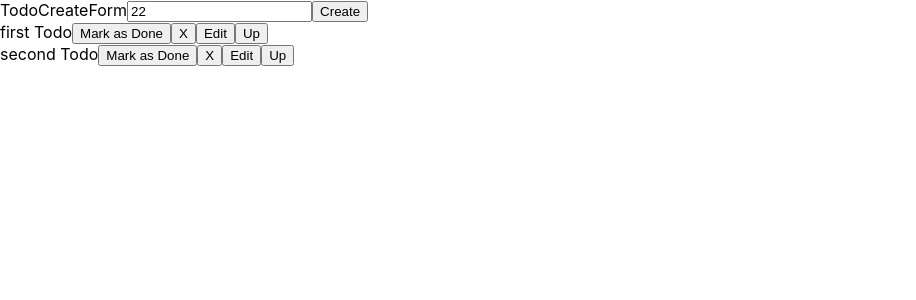
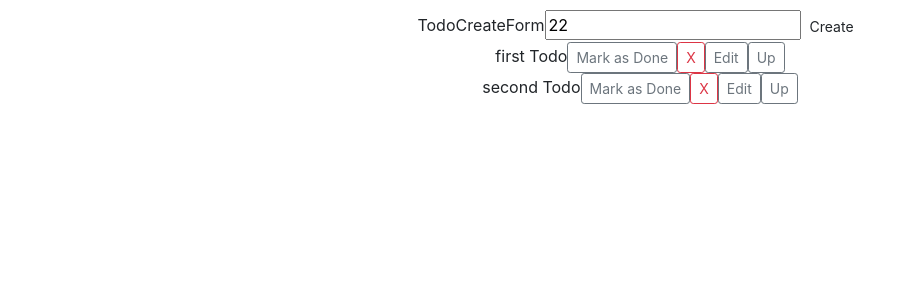
Before and after one commit to Vladyslavserdiuk/ToDoList, a React (Create React App) app: page / in a window 1280 px wide. Shown: the top 300 px of the page, without its empty margins (0-916 px from the left). Built offline with nearby package versions, Linux system fonts and the light colour scheme.

Commit message:
added styles

```diff
--- a/public/index.html
+++ b/public/index.html
@@ -10,6 +10,7 @@
       content="Web site created using create-react-app"
     />
     <link rel="apple-touch-icon" href="%PUBLIC_URL%/logo192.png" />
+    <link rel="stylesheet" href="https://stackpath.bootstrapcdn.com/bootstrap/4.5.2/css/bootstrap.min.css" integrity="sha384-JcKb8q3iqJ61gNV9KGb8thSsNjpSL0n8PARn9HuZOnIxN0hoP+VmmDGMN5t9UJ0Z" crossorigin="anonymous">
     <!--
       manifest.json provides metadata used when your web app is installed on a
       user's mobile device or desktop. See https://developers.google.com/web/fundamentals/web-app-manifest/
--- a/src/App.css
+++ b/src/App.css
@@ -1,38 +1,4 @@
 .App {
+  padding: 10px;
   text-align: center;
 }
-
-.App-logo {
-  height: 40vmin;
-  pointer-events: none;
-}
-
-@media (prefers-reduced-motion: no-preference) {
-  .App-logo {
-    animation: App-logo-spin infinite 20s linear;
-  }
-}
-
-.App-header {
-  background-color: #282c34;
-  min-height: 100vh;
-  display: flex;
-  flex-direction: column;
-  align-items: center;
-  justify-content: center;
-  font-size: calc(10px + 2vmin);
-  color: white;
-}
-
-.App-link {
-  color: #61dafb;
-}
-
-@keyframes App-logo-spin {
-  from {
-    transform: rotate(0deg);
-  }
-  to {
-    transform: rotate(360deg);
-  }
-}
--- a/src/App.js
+++ b/src/App.js
@@ -1,6 +1,7 @@
 import React, {useState} from 'react';
 import TodoCreateForm from "./TodoCreateForm";
 import TodoList from "./TodoList";
+import './App.css';
 
 const initialList = [
     {id: 1, title: 'first Todo', done: false},
@@ -64,7 +65,7 @@ function App() {
 
 
     return (
-        <div>
+        <div className="App">
             <TodoCreateForm create={create}/>
             <TodoList markAsDone={markAsDone} list={list} doAgain={doAgain} remove={remove} toDoUpdate={toDoUpdate} movedUpList={movedUpList}/>
 
--- a/src/TodoCreateForm.js
+++ b/src/TodoCreateForm.js
@@ -13,7 +13,7 @@ function TodoCreateForm(props) {
         <div>
             TodoCreateForm
             <input type="text" value={inputValue} onChange={e => setInputValue(e.target.value)}/>
-            <button onClick={onCreate}>Create</button>
+            <button class="btn btn-outline-btn-secondary btn-sm" onClick={onCreate}>Create</button>
         </div>
     );
 }
--- a/src/TodoList.js
+++ b/src/TodoList.js
@@ -22,5 +22,4 @@ function TodoList(props) {
         </div>
     );
 }
-
 export default TodoList;
--- a/src/TodoListItem.js
+++ b/src/TodoListItem.js
@@ -34,25 +34,25 @@ function TodoListItem(props) {
             {isEditMode ? (
                 <div>
                     <input onChange={inputHandler} value={newTodo}/>
-                    <button onClick={saveButtonHandler}>Save</button>
+                    <button class="btn btn-outline-dark btn-sm"  onClick={saveButtonHandler}>Save</button>
                 </div>
             ) : (
                 <div>
                     {isTodoDone ? (
                         <li style={titleStyle}>
                             {todoTitle}
-                            <button onClick={() => doAgain(todoId)}>Do again</button>
-                            <button onClick={() => remove(todoId)}> X</button>
-                            <button onClick={() => setIsEditMode(true)}>Edit</button>
-                            <button onClick={movedUpList}>Up</button>
+                            <button class="btn btn-outline-dark btn-sm" onClick={() => doAgain(todoId)}>Do again</button>
+                            <button class="btn btn-outline-danger btn-sm" onClick={() => remove(todoId)}> X</button>
+                            <button class="btn btn-outline-secondary btn-sm" onClick={() => setIsEditMode(true)}>Edit</button>
+                            <button class="btn btn-outline-secondary btn-sm" onClick={movedUpList}>Up</button>
                         </li>
                     ) : (
                         <li style={titleStyle}>
                             {todoTitle}
-                            <button onClick={() => markAsDone(todoId)}>Mark as Done</button>
-                            <button onClick={() => remove(todoId)}> X</button>
-                            <button onClick={() => setIsEditMode(true)}>Edit</button>
-                            <button onClick={movedUpList}>Up</button>
+                            <button class="btn btn-outline-secondary btn-sm" onClick={() => markAsDone(todoId)}>Mark as Done</button>
+                            <button class="btn btn-outline-danger btn-sm" onClick={() => remove(todoId)}> X</button>
+                            <button class="btn btn-outline-secondary btn-sm" onClick={() => setIsEditMode(true)}>Edit</button>
+                            <button class="btn btn-outline-secondary btn-sm" onClick={movedUpList}>Up</button>
                         </li>)
                     }</div>
             )}
```
